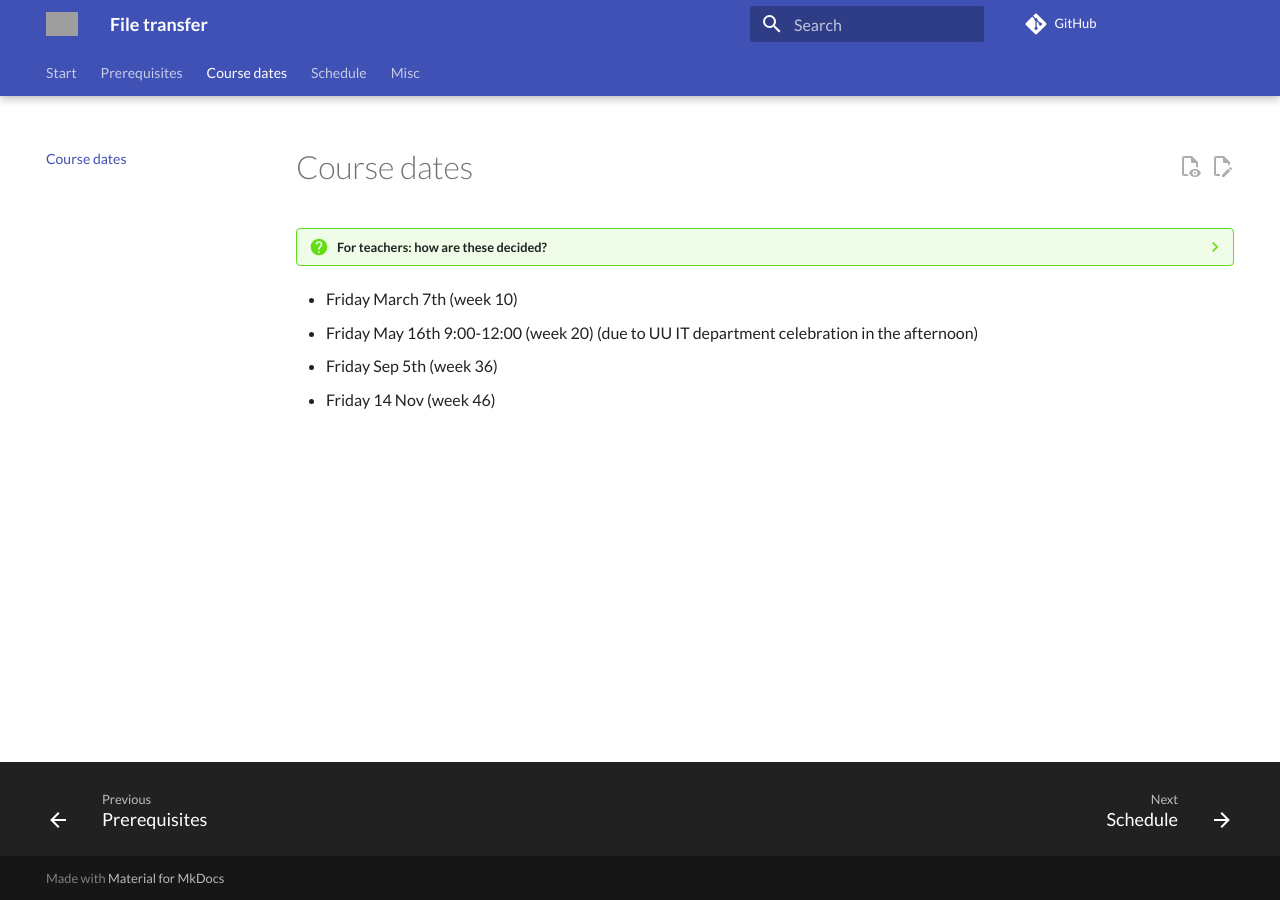
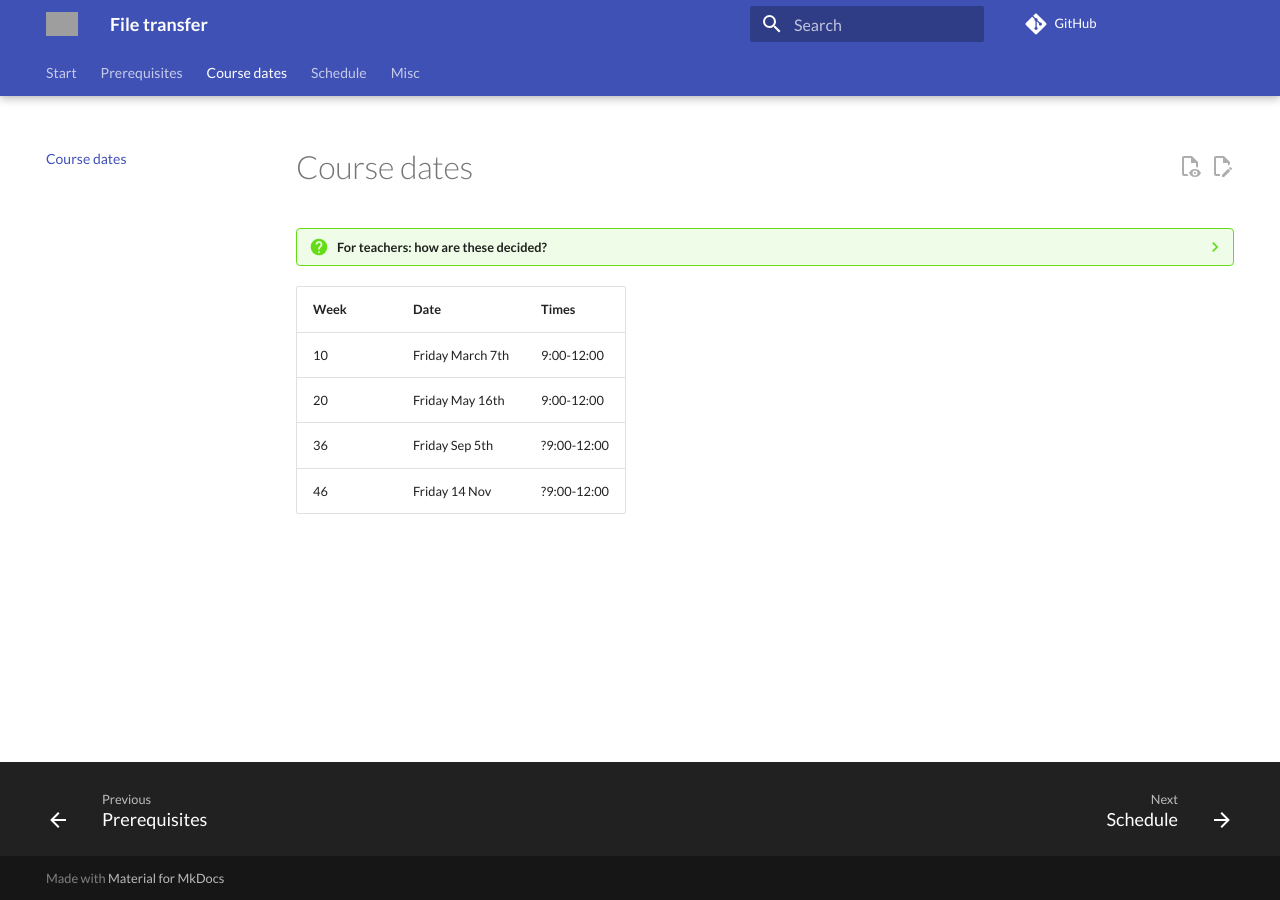
Before and after one commit to UPPMAX/naiss_file_transfer_course, an MkDocs documentation site: the page built from docs/course_dates.md, in a window 1280 px wide. Built offline with MkDocs 1.6.1 and Material for MkDocs 9.7.7, drawn with Linux system fonts in a browser that asks for light colours; comment, search, counter and statistics services are not loaded; grey boxes are pictures that could not be loaded.

Commit message:
Fix markdown

```diff
--- a/docs/course_dates.md
+++ b/docs/course_dates.md
@@ -4,7 +4,9 @@
 
     These are decided at [#15](https://github.com/UPPMAX/naiss_file_transfer_course/issues/15):
 
-- Friday March 7th (week 10)
-- Friday May 16th 9:00-12:00 (week 20) (due to UU IT department celebration in the afternoon)
-- Friday Sep 5th (week 36)
-- Friday 14 Nov (week 46)
+Week|Date            |Times
+----|----------------|--------
+10  |Friday March 7th|9:00-12:00
+20  |Friday May 16th |9:00-12:00
+36  |Friday Sep 5th  |?9:00-12:00
+46  |Friday 14 Nov   |?9:00-12:00
```
